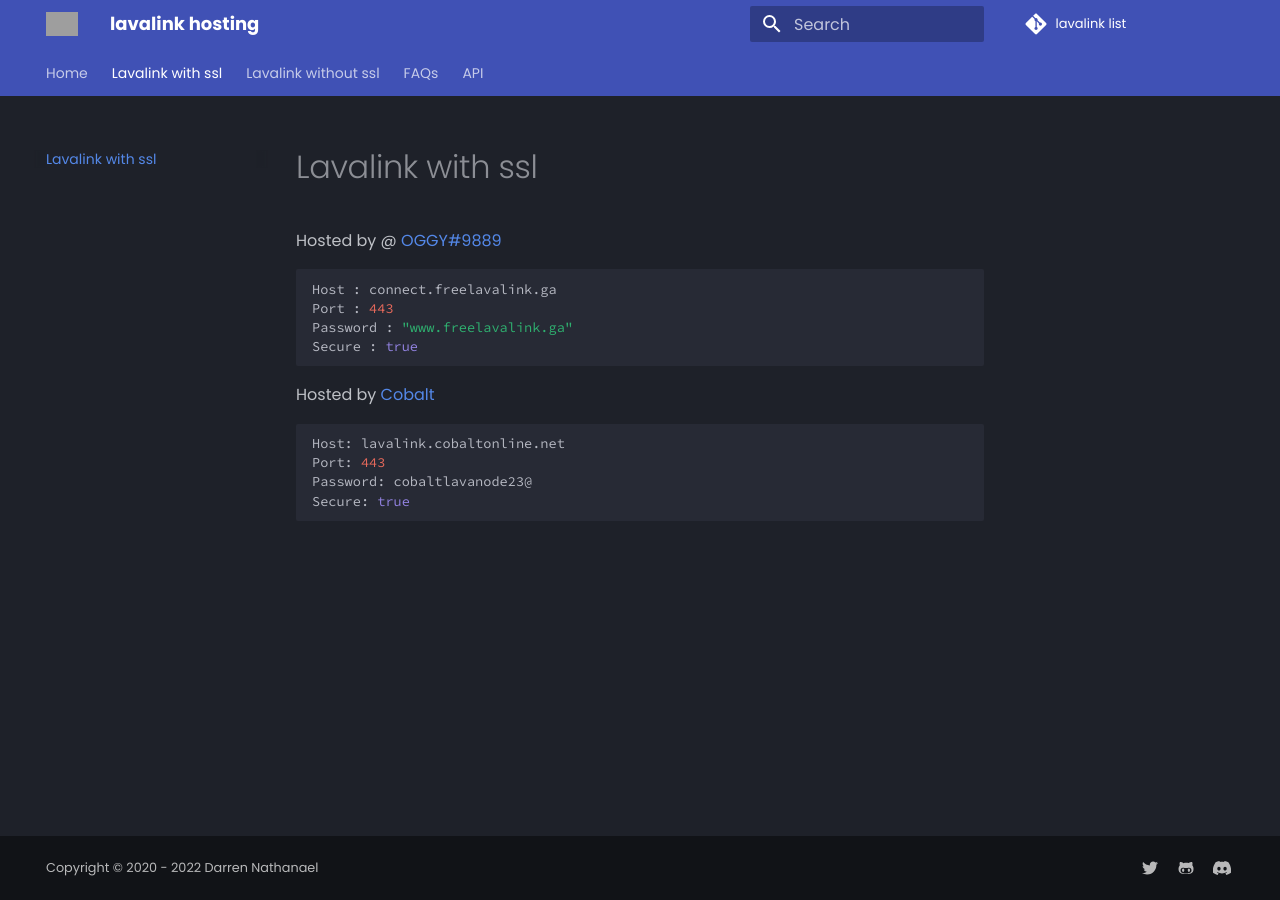
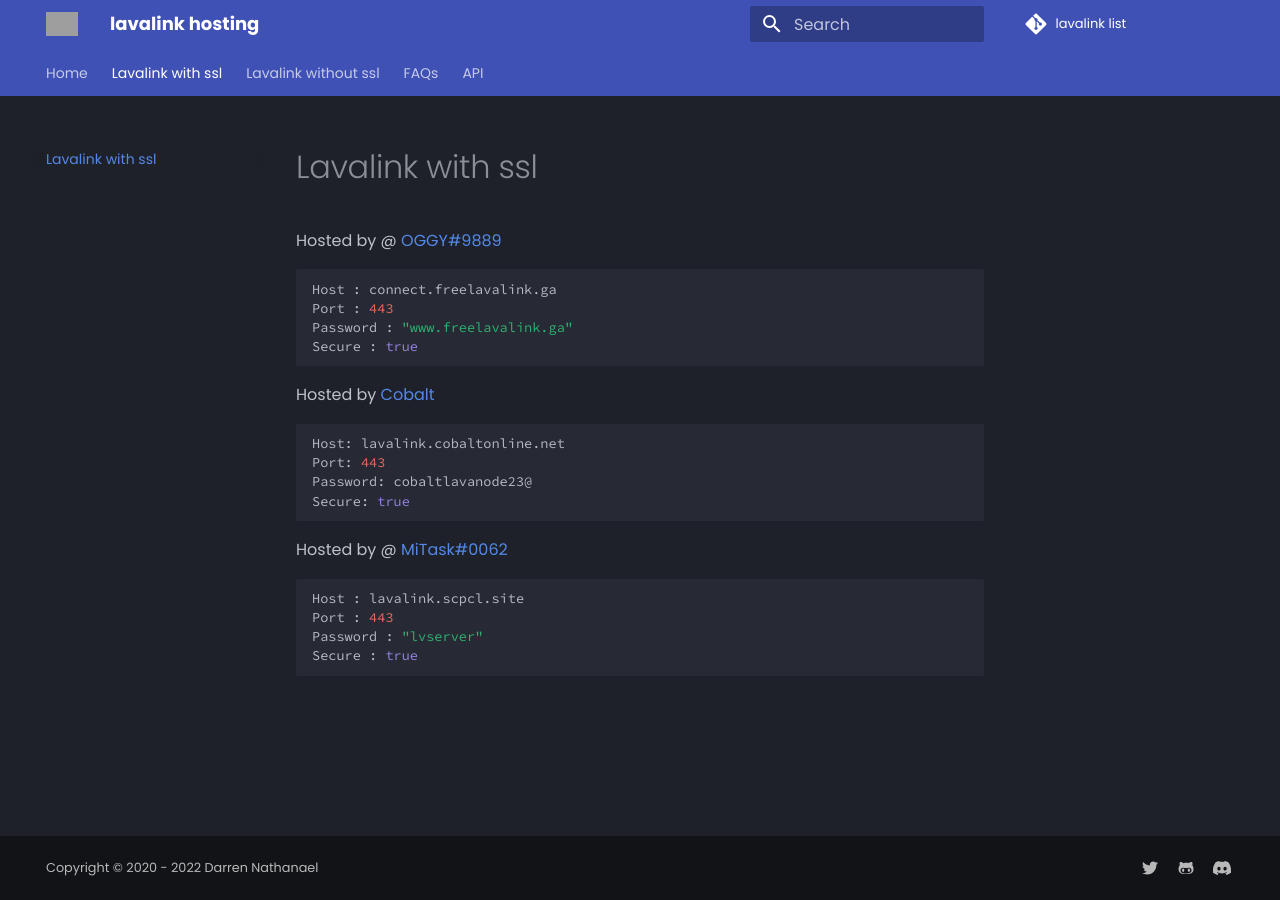
Before and after one commit to DarrenOfficial/lavalink-list, an MkDocs documentation site: the page built from docs/SSL/lavalink-with-ssl.md, in a window 1280 px wide. Built offline with MkDocs 1.6.1 and Material for MkDocs 9.7.7, drawn with Linux system fonts in a browser that asks for light colours; comment, search, counter and statistics services are not loaded; grey boxes are pictures that could not be loaded.

Commit message:
Returned back my node that "was offline" 7 days lmfao

````diff
--- a/docs/SSL/lavalink-with-ssl.md
+++ b/docs/SSL/lavalink-with-ssl.md
@@ -11,11 +11,19 @@ Port : 443
 Password : "www.freelavalink.ga"
 Secure : true
 ```
+
 Hosted by [Cobalt](https://github.com/cobaltgit)
-
 ```bash
 Host: lavalink.cobaltonline.net
 Port: 443
 Password: cobaltlavanode23@
 Secure: true
 ```
+
+Hosted by @ [MiTask#0062](https://github.com/MrMasrozYTLIVE)
+```bash
+Host : lavalink.scpcl.site
+Port : 443
+Password : "lvserver"
+Secure : true
+```
````
